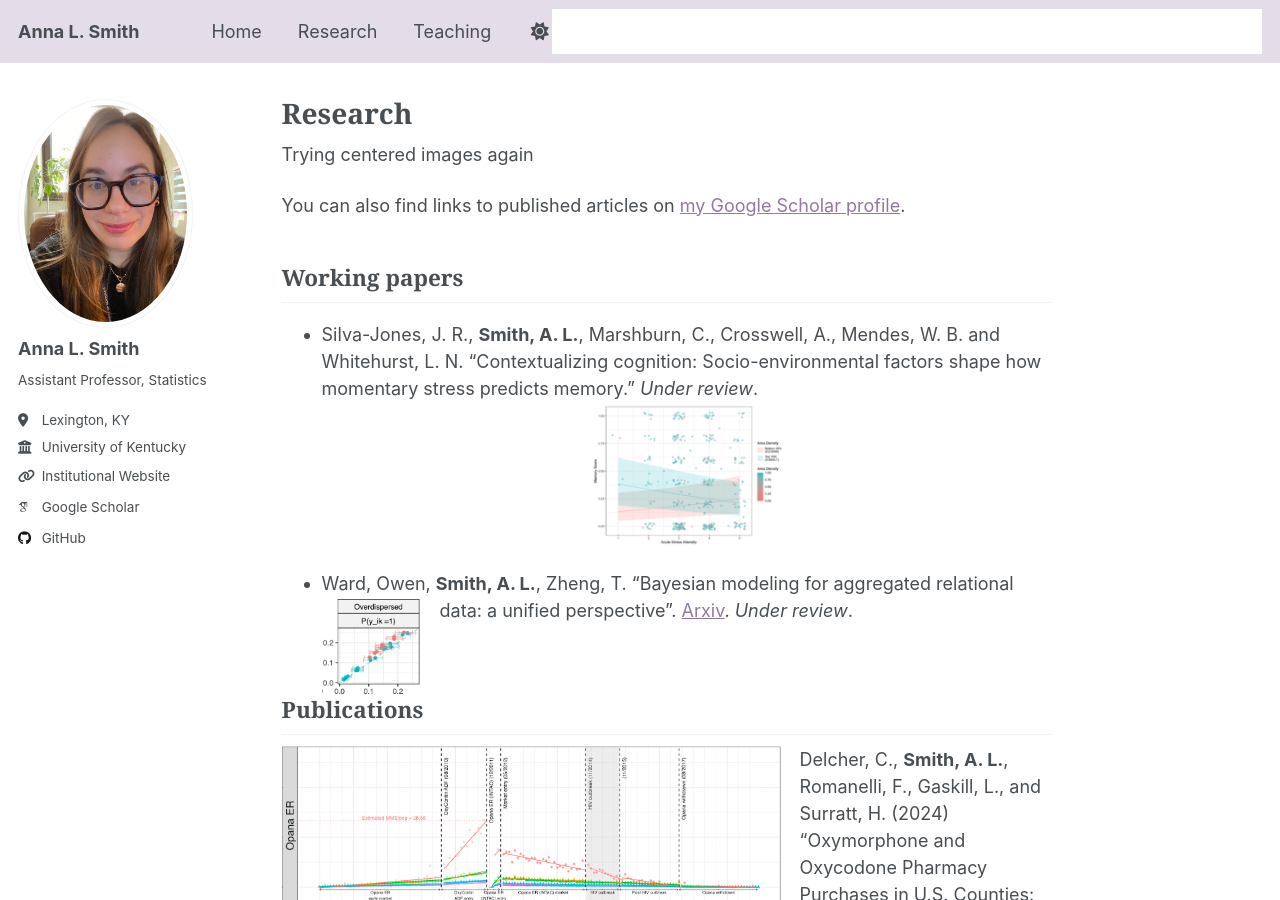
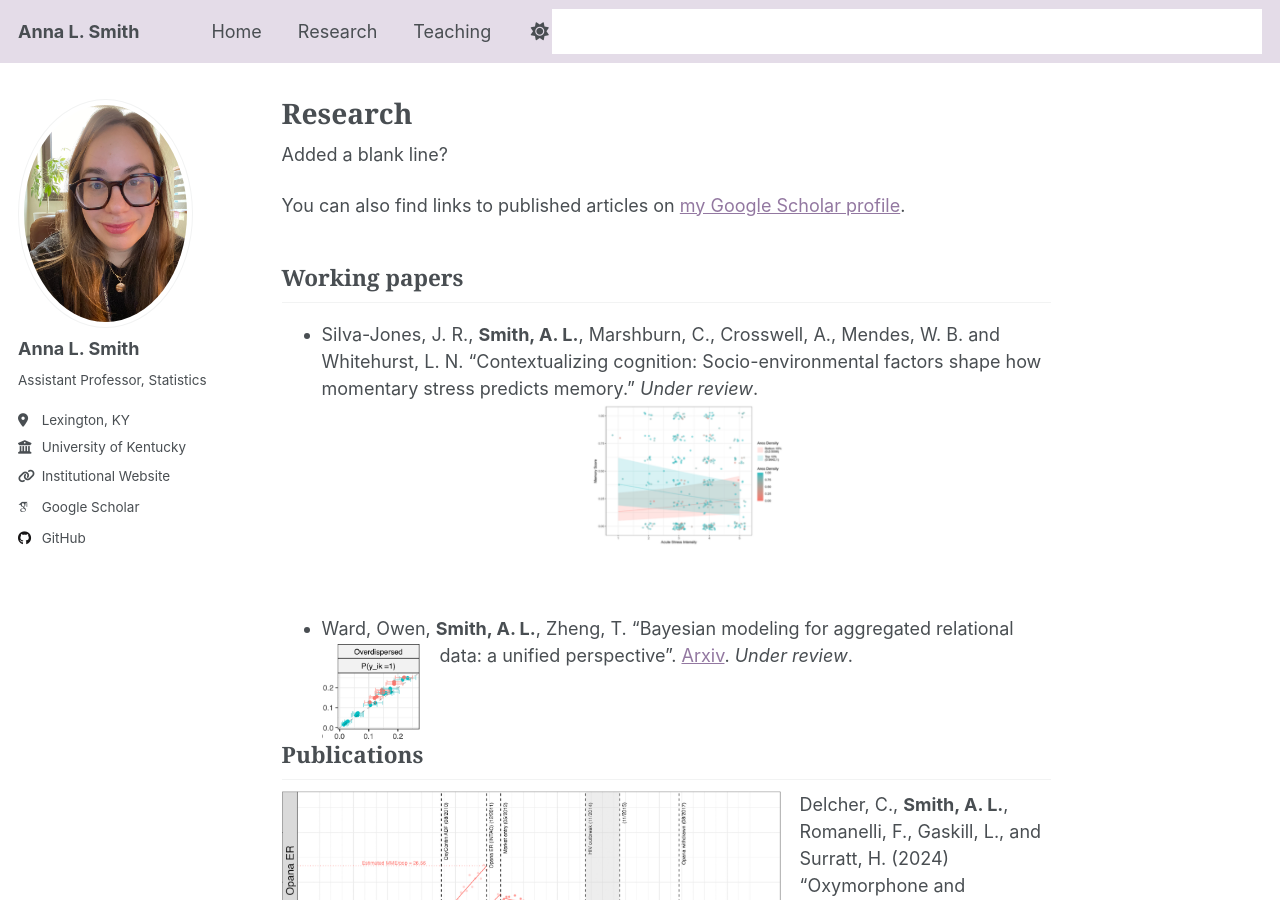
Before and after one commit to annalantzsmith/annalantzsmith.github.io, a Jekyll site: the page built from _pages/research.md, in a window 1280 px wide and 900 px high. Built offline with Jekyll 4.4.1, drawn with Linux system fonts in a browser that asks for light colours; some web fonts are replaced; a script that is not in the unit is left out.

Commit message:
Update research.md
Trying  <br />

```diff
--- a/_pages/research.md
+++ b/_pages/research.md
@@ -6,7 +6,7 @@ redirect_from:
   - "/nmp/"
   - "/nmp.html"
 ---
-Trying centered images again
+Added a blank line?
 
 You can also find links to published articles on [my Google Scholar profile](https://scholar.google.com/citations?user=8Ber9F0AAAAJ&hl=en&oi=sra).
 
@@ -14,6 +14,8 @@ Working papers
 ----
 * Silva-Jones, J. R., **Smith, A. L.**, Marshburn, C., Crosswell, A., Mendes, W. B. and Whitehurst, L. N. “Contextualizing cognition: Socio-environmental factors shape how momentary stress predicts memory.” *Under review*.
 ![Stress and memory](/images/Jillian.png){: .align-center width="200px" }
+
+ <br />
 
 * Ward, Owen, **Smith, A. L.**, Zheng, T. “Bayesian modeling for aggregated relational data:  a unified perspective”. [Arxiv](http://arxiv.org/abs/2506.21353). *Under review*.
 ![Model checking for ARD](/images/ARD_small.png){: .align-left width="100px" }
```
